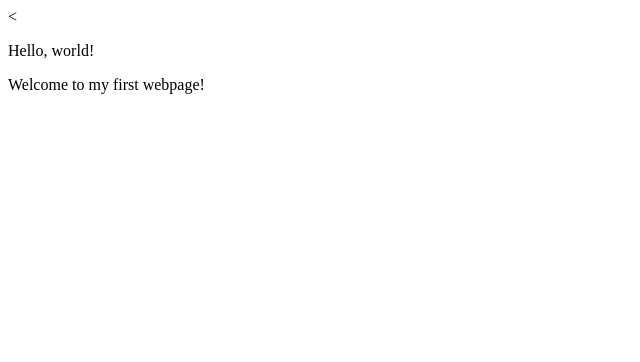
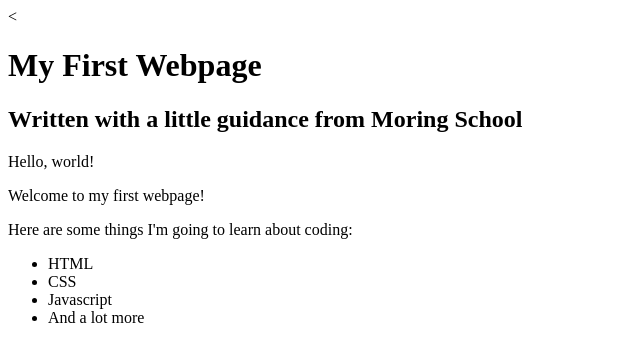
Before and after one commit to Adrian-Wanjau/first-webpage, a plain HTML site: page my-first-website.html in a window 1280 px wide. Shown: the whole page, without its empty margins (0-640 px from the left). Drawn offline with Linux system fonts and the light colour scheme.

Commit message:
add list elements

```diff
--- a/my-first-website.html
+++ b/my-first-website.html
@@ -4,7 +4,18 @@
     <<title>My First Webpage</title>
   </head>
   <body>
+    <h1>My First Webpage</h1>
+    <h2>Written with a little guidance from Moring School</h2>
+
     <p>Hello, world!</p>
     <p>Welcome to my first webpage!</p>
+
+    <p>Here are some things I'm going to learn about coding:</p>
+    <ul>
+      <li>HTML</li>
+      <li>CSS</li>
+      <li>Javascript</li>
+      <li>And a lot more</li>
+    </ul>
   </body>
 </html>
```
